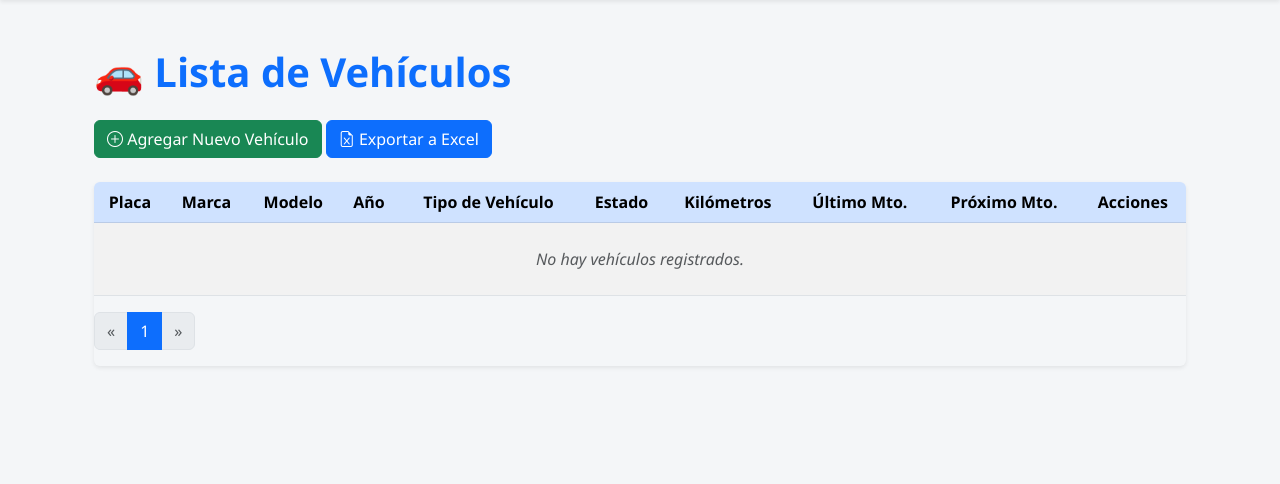
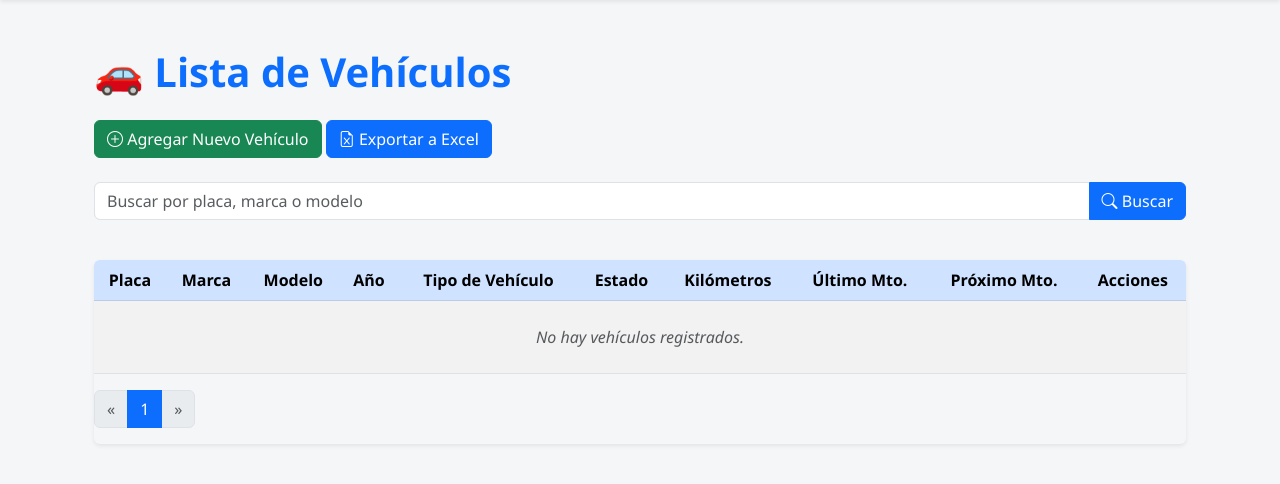
Before and after one commit to C4rlo5Riv3ra/PA-Mantenimiento-Flotas, a Django app: page /app/vehiculos/ in a window 1280 px wide. Shown: the part 56-540 px from the top of the page. Run offline with Django 5.2, Linux system fonts and the light colour scheme; data that the repository does not hold is empty; some libraries are stand-ins or nearby versions.

Commit message:
buscar automoviles

```diff
--- a/app/templates/account/login.html
+++ b/app/templates/account/login.html
@@ -116,6 +116,8 @@
 
 <div class="login-container">
     <div class="login-form">
+        <h1>EMPRESA DE JUANTOURS</h1>
+
         <h1>Sistema de Flotas</h1>
         <h2>Iniciar sesión</h2>
 
--- a/app/templates/flotas/vehiculos/listar_vehiculos.html
+++ b/app/templates/flotas/vehiculos/listar_vehiculos.html
@@ -11,8 +11,16 @@
   <a href="{% url 'exportar_excel' %}" class="btn btn-primary mb-4 me-2">
     <i class="bi bi-file-earmark-excel"></i> Exportar a Excel
   </a>
+  <form method="get" class="mb-3">
+      <div class="input-group">
+        <input type="text" name="q" class="form-control" placeholder="Buscar por placa, marca o modelo" value="{{ request.GET.q }}">
+        <button class="btn btn-primary" type="submit">
+          <i class="bi bi-search"></i> Buscar
+        </button>
+      </div>
+    </form>
+  <div class="table-responsive shadow-sm rounded">
 
-  <div class="table-responsive shadow-sm rounded">
     <table class="table table-striped table-hover align-middle text-center">
       <thead class="table-primary">
         <tr>
--- a/app/urls.py
+++ b/app/urls.py
@@ -23,7 +23,7 @@ router.register(r'detalles-mantenimiento', DetalleMantenimientoViewSet)
 urlpatterns = [
     path('', index, name='index'),
 
-    path('api/', include(router.urls)),# para ver apis del django rest framework
+    path('api/', include(router.urls)),
 
 
     #VEHICULOS
--- a/app/views.py
+++ b/app/views.py
@@ -9,20 +9,34 @@ from .serializers import *
 from .forms import AlertaForm, VehiculoForm, ConductorForm, MantenimientoForm
 from django.core.paginator import Paginator
 
-
+from django.db.models import Q
+from django.contrib.auth.decorators import login_required as loginrequired
 # Vistas para modelos principales
+@loginrequired
 def index(request):
     return render(request, "flotas/index.html")
 
 #VISTAS DE VEHICULOS
 def listar_vehiculos(request):
-    vehiculos_list = Vehiculo.objects.all().order_by('placa')  # Ordena por placa o por lo que prefieras
-    paginator = Paginator(vehiculos_list, 5)  # Muestra 10 vehículos por página
+    query = request.GET.get("q", "")
 
+    if query:
+        vehiculos_list = Vehiculo.objects.filter(
+            Q(placa__icontains=query) |
+            Q(marca__icontains=query) |
+            Q(modelo__icontains=query)
+        ).order_by('placa')
+    else:
+        vehiculos_list = Vehiculo.objects.all().order_by('placa')
+
+    paginator = Paginator(vehiculos_list, 5)
     page_number = request.GET.get('page')
-    vehiculos = paginator.get_page(page_number)  # obtiene la página correspondiente (o la 1 por defecto)
+    vehiculos = paginator.get_page(page_number)
 
-    return render(request, 'flotas/vehiculos/listar_vehiculos.html', {'vehiculos': vehiculos})
+    return render(request, 'flotas/vehiculos/listar_vehiculos.html', {
+        'vehiculos': vehiculos,
+        'query': query
+    })
 
 #CREAR VEHICULO
 def crear_vehiculo(request):
@@ -277,7 +291,6 @@ def exportar_excel_man(request):
     wb.save(response)
     return response
 
-#DJANGO REST FRAMWORK
 
 class UsuarioViewSet(viewsets.ModelViewSet):
     queryset = Usuario.objects.all()
--- a/proyect/settings.py
+++ b/proyect/settings.py
@@ -79,9 +79,8 @@ SIMPLE_JWT = {
     'REFRESH_TOKEN_LIFETIME': timedelta(days=1),
     'ROTATE_REFRESH_TOKENS': True,
     'BLACKLIST_AFTER_ROTATION': True,
+
 }
-
-
 STATICFILES_DIRS = [
     BASE_DIR / "static",
 ]
```
Also changed, not shown: app/migrations/0001_initial.py.
